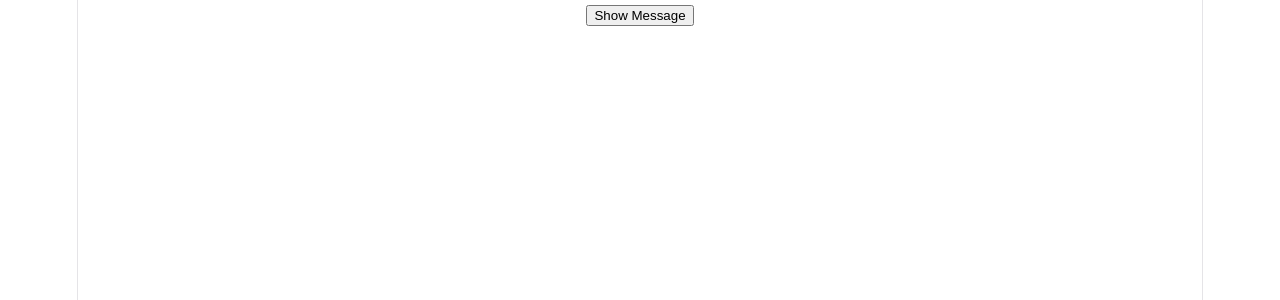
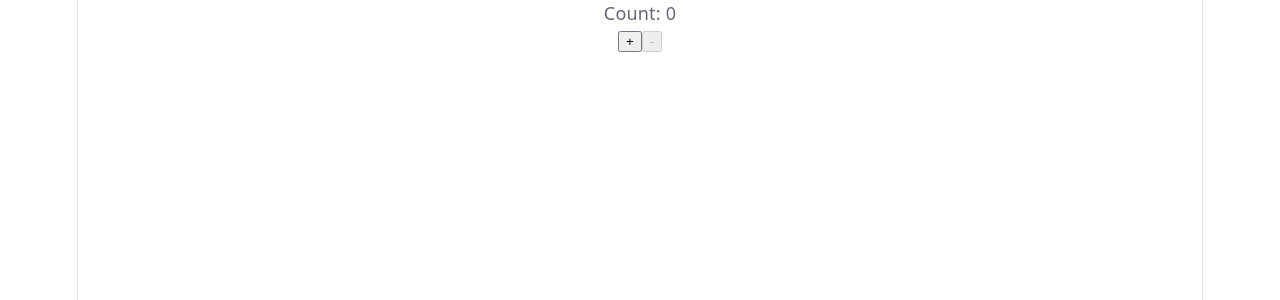
Before and after one commit to ybhavanareddy/react-learning-journey, a React (Vite) app in the folder phase-1-basics/: page / in a window 1280 px wide. Shown: the top 300 px of the page. Built offline with nearby package versions, Linux system fonts and the light colour scheme.

Commit message:
feat(day-06): implement lifting state up with parent-child communication

```diff
--- a/phase-1-basics/src/App.jsx
+++ b/phase-1-basics/src/App.jsx
@@ -1,9 +1,9 @@
-import ToggleMessage from "./day-05-conditionalRendering/ToggleMessage"
+import Parent from "./day-06-lifting-state/Parent"
 function App() {
 
   return (
     <div>
-      <ToggleMessage />
+      <Parent />
     </div>
   )
 }
--- /dev/null
+++ b/phase-1-basics/src/day-06-lifting-state/Child.jsx
@@ -0,0 +1,13 @@
+import React from 'react'
+
+function Child({count, handleIncrease, handleDecrease}) {
+  return (
+    <div>
+        <p>Count: {count}</p>
+        <button onClick={handleIncrease}>+</button>
+        <button onClick={handleDecrease} disabled = {count === 0}>-</button>
+    </div>
+  )
+}
+
+export default Child
--- /dev/null
+++ b/phase-1-basics/src/day-06-lifting-state/Parent.jsx
@@ -0,0 +1,19 @@
+import React, { useState } from 'react'
+import Child from './Child'
+function Parent() {
+
+    const [count, setCount] = useState(0);
+    function handleIncrease(){
+        setCount(prev => prev+1)
+    }
+    function handleDecrease(){
+        setCount(prev => (prev > 0 ? prev - 1 : 0))
+    }
+  return (
+    <div>
+        <Child count={count} handleDecrease={handleDecrease} handleIncrease={handleIncrease}/>
+    </div>
+  )
+}
+
+export default Parent
```
